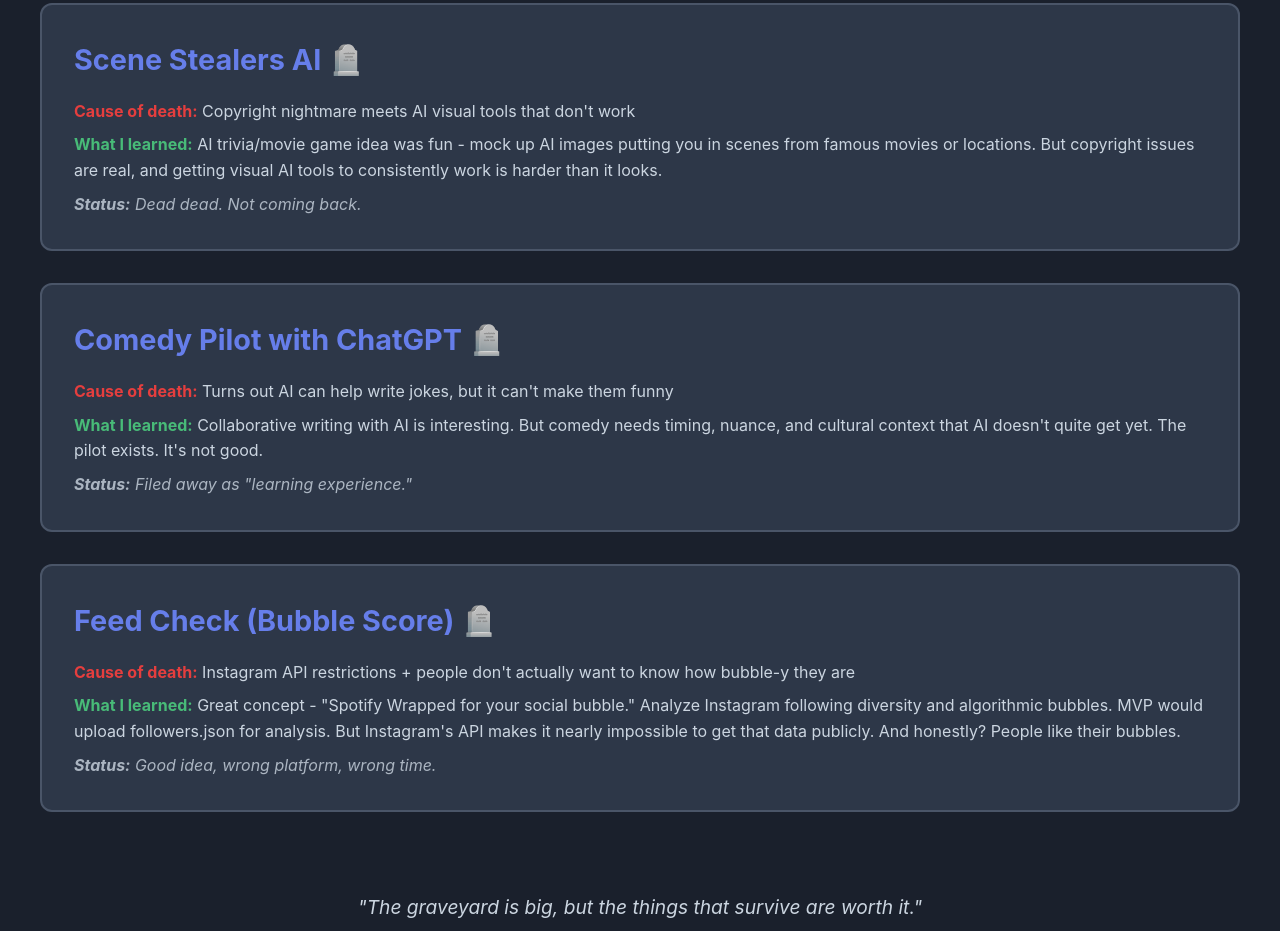
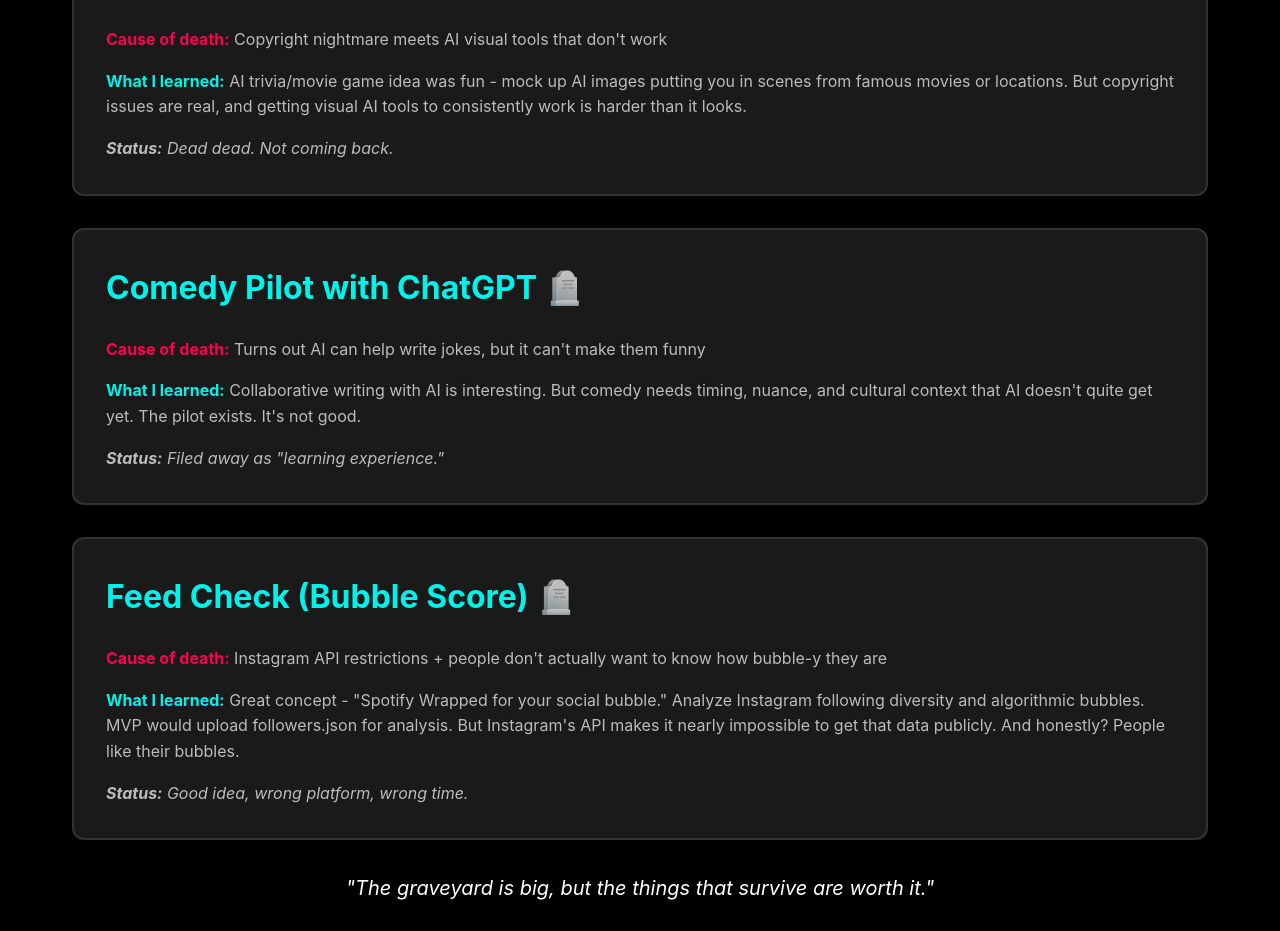
Before and after one commit to givemetheballai-debug/Buildwithjamie, a Next.js app: page /graveyard in a window 1280 px wide. Shown: the part 480-1411 px from the top of the page. Built offline with nearby package versions, Linux system fonts and the light colour scheme.

Commit message:
Update page.js

```diff
--- a/app/graveyard/page.js
+++ b/app/graveyard/page.js
@@ -7,72 +7,66 @@ export const metadata = {
 }
 
 export default function Graveyard() {
-  const tombstoneStyle = {
-    background: '#2d3748',
-    borderRadius: '12px',
-    padding: '2rem',
-    marginBottom: '2rem',
-    border: '2px solid #4a5568',
-    position: 'relative',
-    overflow: 'hidden'
-  }
-
   return (
     <>
       <Navigation />
 
-      <div style={{marginTop: '70px', padding: '8rem 2rem 4rem', textAlign: 'center', background: '#1a202c', color: 'white'}}>
-        <h1 style={{fontSize: '4rem', marginBottom: '1rem'}}>The Graveyard 🪦</h1>
-        <p style={{fontSize: '1.5rem', fontStyle: 'italic', opacity: 0.8}}>Where good ideas go to die (for now)</p>
-      </div>
+      {/* Hero */}
+      <section className="section-hero text-center bg-primary">
+        <div className="container">
+          <h1 className="text-6xl font-bold mb-md">The Graveyard 🪦</h1>
+          <p className="text-2xl italic opacity-70">Where good ideas go to die (for now)</p>
+        </div>
+      </section>
 
-      <section style={{padding: '4rem 2rem', background: '#1a202c'}}>
-        <div style={{maxWidth: '1200px', margin: '0 auto'}}>
+      {/* Tombstones */}
+      <section className="section bg-primary">
+        <div className="container">
 
-          <div style={tombstoneStyle}>
-            <h3 style={{fontSize: '1.8rem', color: '#667eea', marginBottom: '1rem'}}>Scene Stealers AI 🪦</h3>
-            <p style={{color: '#cbd5e0', marginBottom: '0.5rem'}}>
-              <strong style={{color: '#e53e3e'}}>Cause of death:</strong> Copyright nightmare meets AI visual tools that don't work
+          <div className="card mb-lg" style={{border: '2px solid var(--border-color)'}}>
+            <h3 className="text-3xl text-cyan font-bold mb-md">Scene Stealers AI 🪦</h3>
+            <p className="text-base mb-sm">
+              <strong className="text-pink">Cause of death:</strong> <span className="opacity-70">Copyright nightmare meets AI visual tools that don't work</span>
             </p>
-            <p style={{color: '#cbd5e0', marginBottom: '0.5rem'}}>
-              <strong style={{color: '#48bb78'}}>What I learned:</strong> AI trivia/movie game idea was fun - mock up AI images putting you in scenes from famous movies or locations. But copyright issues are real, and getting visual AI tools to consistently work is harder than it looks.
+            <p className="text-base mb-sm">
+              <strong className="text-cyan">What I learned:</strong> <span className="opacity-70">AI trivia/movie game idea was fun - mock up AI images putting you in scenes from famous movies or locations. But copyright issues are real, and getting visual AI tools to consistently work is harder than it looks.</span>
             </p>
-            <p style={{color: '#cbd5e0', fontStyle: 'italic', opacity: 0.8}}>
+            <p className="text-base italic opacity-70">
               <strong>Status:</strong> Dead dead. Not coming back.
             </p>
           </div>
 
-          <div style={tombstoneStyle}>
-            <h3 style={{fontSize: '1.8rem', color: '#667eea', marginBottom: '1rem'}}>Comedy Pilot with ChatGPT 🪦</h3>
-            <p style={{color: '#cbd5e0', marginBottom: '0.5rem'}}>
-              <strong style={{color: '#e53e3e'}}>Cause of death:</strong> Turns out AI can help write jokes, but it can't make them funny
+          <div className="card mb-lg" style={{border: '2px solid var(--border-color)'}}>
+            <h3 className="text-3xl text-cyan font-bold mb-md">Comedy Pilot with ChatGPT 🪦</h3>
+            <p className="text-base mb-sm">
+              <strong className="text-pink">Cause of death:</strong> <span className="opacity-70">Turns out AI can help write jokes, but it can't make them funny</span>
             </p>
-            <p style={{color: '#cbd5e0', marginBottom: '0.5rem'}}>
-              <strong style={{color: '#48bb78'}}>What I learned:</strong> Collaborative writing with AI is interesting. But comedy needs timing, nuance, and cultural context that AI doesn't quite get yet. The pilot exists. It's not good.
+            <p className="text-base mb-sm">
+              <strong className="text-cyan">What I learned:</strong> <span className="opacity-70">Collaborative writing with AI is interesting. But comedy needs timing, nuance, and cultural context that AI doesn't quite get yet. The pilot exists. It's not good.</span>
             </p>
-            <p style={{color: '#cbd5e0', fontStyle: 'italic', opacity: 0.8}}>
+            <p className="text-base italic opacity-70">
               <strong>Status:</strong> Filed away as "learning experience."
             </p>
           </div>
 
-          <div style={tombstoneStyle}>
-            <h3 style={{fontSize: '1.8rem', color: '#667eea', marginBottom: '1rem'}}>Feed Check (Bubble Score) 🪦</h3>
-            <p style={{color: '#cbd5e0', marginBottom: '0.5rem'}}>
-              <strong style={{color: '#e53e3e'}}>Cause of death:</strong> Instagram API restrictions + people don't actually want to know how bubble-y they are
+          <div className="card mb-lg" style={{border: '2px solid var(--border-color)'}}>
+            <h3 className="text-3xl text-cyan font-bold mb-md">Feed Check (Bubble Score) 🪦</h3>
+            <p className="text-base mb-sm">
+              <strong className="text-pink">Cause of death:</strong> <span className="opacity-70">Instagram API restrictions + people don't actually want to know how bubble-y they are</span>
             </p>
-            <p style={{color: '#cbd5e0', marginBottom: '0.5rem'}}>
-              <strong style={{color: '#48bb78'}}>What I learned:</strong> Great concept - "Spotify Wrapped for your social bubble." Analyze Instagram following diversity and algorithmic bubbles. MVP would upload followers.json for analysis. But Instagram's API makes it nearly impossible to get that data publicly. And honestly? People like their bubbles.
+            <p className="text-base mb-sm">
+              <strong className="text-cyan">What I learned:</strong> <span className="opacity-70">Great concept - "Spotify Wrapped for your social bubble." Analyze Instagram following diversity and algorithmic bubbles. MVP would upload followers.json for analysis. But Instagram's API makes it nearly impossible to get that data publicly. And honestly? People like their bubbles.</span>
             </p>
-            <p style={{color: '#cbd5e0', fontStyle: 'italic', opacity: 0.8}}>
+            <p className="text-base italic opacity-70">
               <strong>Status:</strong> Good idea, wrong platform, wrong time.
             </p>
           </div>
 
-          <div style={{textAlign: 'center', padding: '3rem 0'}}>
-            <p style={{color: '#cbd5e0', fontSize: '1.2rem', fontStyle: 'italic'}}>
+          <div className="text-center mt-xl">
+            <p className="text-xl italic mb-md">
               "The graveyard is big, but the things that survive are worth it."
             </p>
-            <p style={{color: '#718096', marginTop: '1rem'}}>
+            <p className="text-base opacity-70">
               More tombstones coming soon as I build and abandon things at speed.
             </p>
           </div>
```
